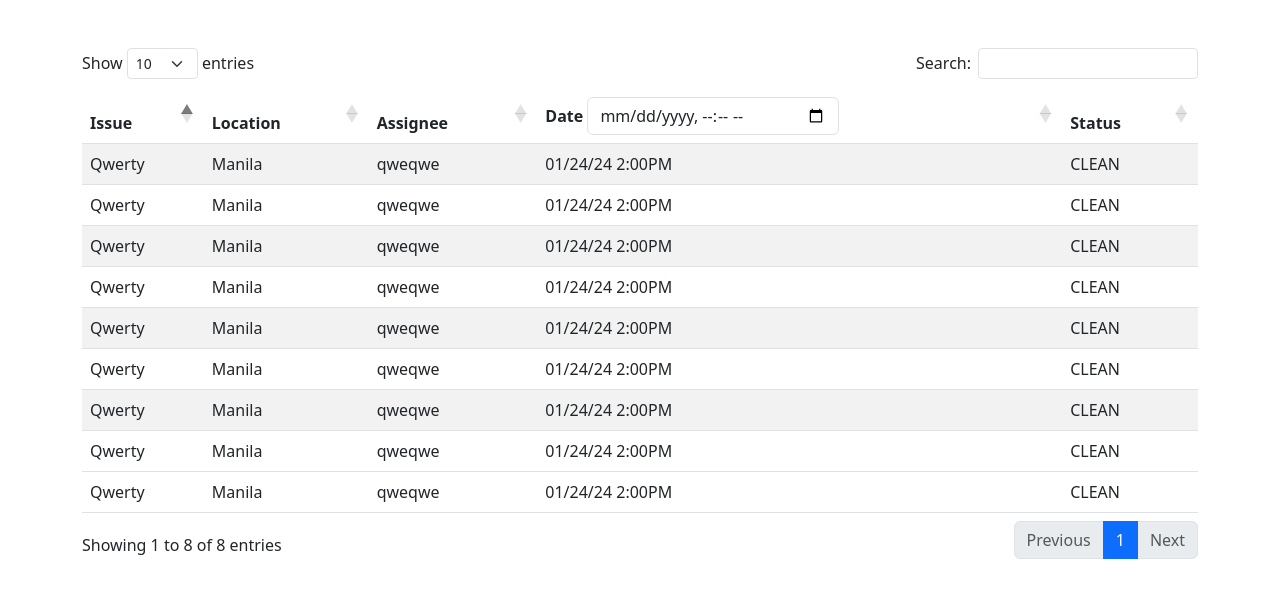
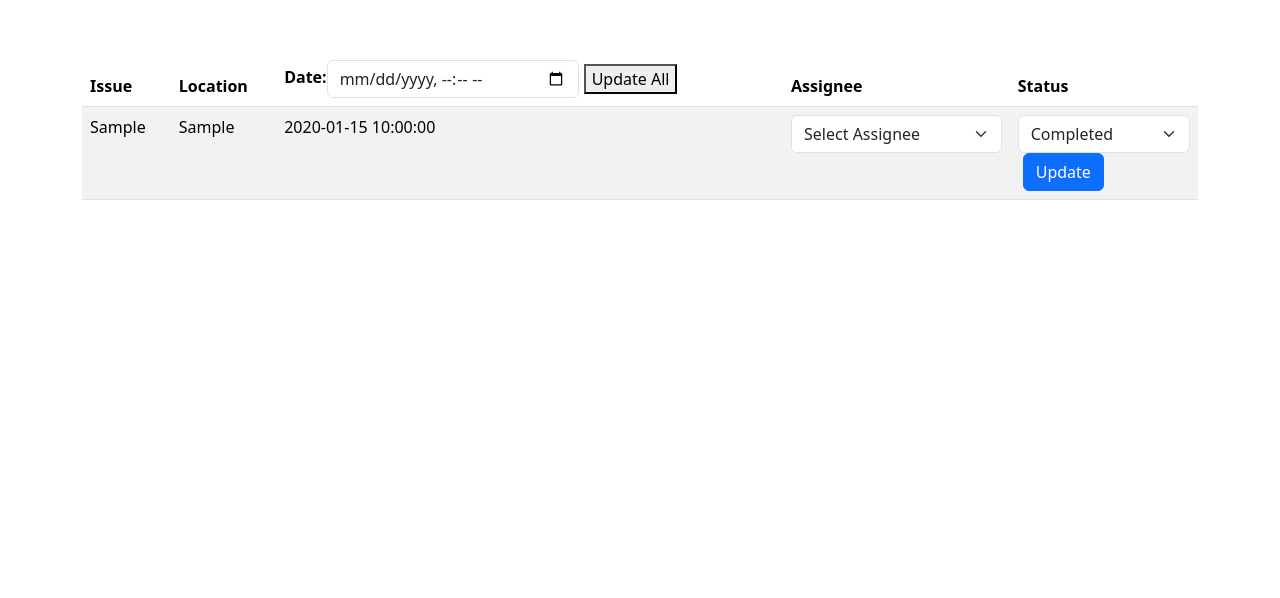
Before and after one commit to Duplication1/apartelleProject, a PHP site: page /housekeepingAndMaintenance/maintenance_alerts.php in a window 1280 px wide. Shown: the top 598 px of the page. Run offline with PHP 8.4, Linux system fonts and the light colour scheme; tables that the repository leaves empty or names only in its code hold one stand-in row (values such as "Sample post"); some libraries are stand-ins or nearby versions.

Commit message:
maintenance alerts done

```diff
--- a/housekeepingAndMaintenance/maintenance_alerts.php
+++ b/housekeepingAndMaintenance/maintenance_alerts.php
@@ -3,133 +3,138 @@
 <head>
     <meta charset="UTF-8">
     <meta name="viewport" content="width=device-width, initial-scale=1.0">
-    <title>Document</title>
-
+    <title>Maintenance Schedule</title>
     <link href="https://cdn.jsdelivr.net/npm/bootstrap@5.3.3/dist/css/bootstrap.min.css" rel="stylesheet" integrity="sha384-QWTKZyjpPEjISv5WaRU9OFeRpok6YctnYmDr5pNlyT2bRjXh0JMhjY6hW+ALEwIH" crossorigin="anonymous">
-    <script src="https://cdn.jsdelivr.net/npm/bootstrap@5.3.3/dist/js/bootstrap.bundle.min.js" integrity="sha384-YvpcrYf0tY3lHB60NNkmXc5s9fDVZLESaAA55NDzOxhy9GkcIdslK1eN7N6jIeHz" crossorigin="anonymous"></script>
-    <link rel="stylesheet" href="https://cdnjs.cloudflare.com/ajax/libs/twitter-bootstrap/5.3.0/css/bootstrap.min.css">
     <link rel="stylesheet" href="https://cdn.datatables.net/2.1.8/css/dataTables.bootstrap5.css">
-    <link rel="stylesheet" href="style.css" />
-    <link rel="preconnect" href="https://fonts.googleapis.com">
-    <link rel="preconnect" href="https://fonts.gstatic.com" crossorigin>
-    <link href="https://fonts.googleapis.com/css2?family=Figtree:ital,wght@0,300..900;1,300..900&display=swap" rel="stylesheet">
-    <link rel="preconnect" href="https://fonts.gstatic.com" crossorigin>
-    <link href="https://fonts.googleapis.com/css2?family=Poppins:ital,wght@0,100;0,200;0,300;0,400;0,500;0,600;0,700;0,800;0,900;1,100;1,200;1,300;1,400;1,500;1,600;1,700;1,800;1,900&display=swap" rel="stylesheet">
     <style>
-        /* Add some basic styling for the table */
-        .stock-levels-table {
+        .maintenance-table {
             width: 100%;
-            border-collapse: collapse; /* Combine borders */
-            margin-top: 20px; /* Space between buttons and table */
+            border-collapse: collapse;
+            margin-top: 20px;
         }
-        .stock-levels-table th, .stock-levels-table td {
+        .maintenance-table th, .maintenance-table td {
             padding: 12px;
-            border: 1px solid #ddd; /* Light grey border */
-            text-align: left; /* Align text to the left */
+            border: 1px solid #ddd;
+            text-align: left;
         }
-        .stock-levels-table th {
-            background-color: #f2f2f2; /* Light grey background for header */
+        .maintenance-table th {
+            background-color: #f2f2f2;
         }
-        .stock-levels-table tr:hover {
-            background-color: #f5f5f5; /* Change background color on hover */
+        .maintenance-table tr:hover {
+            background-color: #f5f5f5;
         }
     </style>
 </head>
 <body>
 
-<!-- Table for displaying cleanng schedules -->
 <div class="container pt-5">
 <table id="example" class="table table-striped" style="width:100%">
         <thead>
             <tr>
-                <th> Issue </th>
-                <th> Location </th>
-                <th> Assignee </th>
-                <th> Date
-                    <input type="datetime-local" class="form-control mt-1" style="width: auto; display: inline-block;" />
+                <th>Issue</th>
+                <th>Location</th>
+                <th>
+                    <form id="updateDateForm" action="housekeepingAndMaintenance/update_maintenance_schedule.php" method="POST">
+                        <div class="d-flex align-items-center">
+                            <label for="updateDateInputMaintenance" class="mr-2">Date:</label>
+                            <input type="datetime-local" id="updateDateInputMaintenance" name="newDate" class="form-control mt-1" style="width: auto; display: inline-block;" />
+                            <button type="submit" id="btn-update-all-maintenance" class="btn-update btn-sm mt-1" style="margin-left: 5px;">Update All</button>
+                        </div>
+                    </form>
                 </th>
-                <th>Status</th>
+                <th>Assignee</th> <!-- Assignee Column -->
+                <th>Status</th> <!-- Status Column -->
             </tr>
         </thead>
         <tbody>
-            <tr>
-                <td> Qwerty </td>
-                <td> Manila </td>
-                <td> qweqwe </td>
-                <td> 01/24/24 2:00PM </td>
-                <td> CLEAN </td>
-            </tr>
-            <tr>
-            <td> Qwerty </td>
-                <td> Manila </td>
-                <td> qweqwe </td>
-                <td> 01/24/24 2:00PM </td>
-                <td> CLEAN </td>
-            </tr>
-            <tr>
-            <td> Qwerty </td>
-                <td> Manila </td>
-                <td> qweqwe </td>
-                <td> 01/24/24 2:00PM </td>
-                <td> CLEAN </td>
-            </tr>
-            <tr>
-            <td> Qwerty </td>
-                <td> Manila </td>
-                <td> qweqwe </td>
-                <td> 01/24/24 2:00PM </td>
-                <td> CLEAN </td>
-            </tr>
-            <tr>
-            <td> Qwerty </td>
-                <td> Manila </td>
-                <td> qweqwe </td>
-                <td> 01/24/24 2:00PM </td>
-                <td> CLEAN </td>
-            </tr>
-            <tr>
-            <td> Qwerty </td>
-                <td> Manila </td>
-                <td> qweqwe </td>
-                <td> 01/24/24 2:00PM </td>
-                <td> CLEAN </td>
-            </tr>
-            <tr>
-            <td> Qwerty </td>
-                <td> Manila </td>
-                <td> qweqwe </td>
-                <td> 01/24/24 2:00PM </td>
-                <td> CLEAN </td>
-            </tr>
-            <tr>
-            <td> Qwerty </td>
-                <td> Manila </td>
-                <td> qweqwe </td>
-                <td> 01/24/24 2:00PM </td>
-                <td> CLEAN </td>
-            </tr>
+        <?php
+        // Database connection
+        $host = 'localhost';
+        $db = 'apartelle_db';
+        $user = 'root';
+        $pass = '';
+
+        // Create connection
+        $conn = new mysqli($host, $user, $pass, $db);
+
+        // Check connection
+        if ($conn->connect_error) {
+            die("Connection failed: " . $conn->connect_error);
+        }
+
+        // Fetch data from the maintenance_schedules table, including the assignee's name
+        $sql = "
+            SELECT
+                ms.id,
+                ms.issue,
+                ms.location,
+                ms.scheduled_date,
+                CONCAT(e.firstname, ' ', e.lastname) AS assignee_name,
+                ms.status,
+                ms.assignee
+            FROM maintenance_schedules ms
+            LEFT JOIN employee_tbl e ON ms.assignee = e.employee_id
+        ";
+        $result = $conn->query($sql);
+
+        if ($result->num_rows > 0) {
+            while ($row = $result->fetch_assoc()) {
+                echo "<tr>";
+                echo "<td style='display:none;'>" . htmlspecialchars($row['id']) . "</td>"; // Hidden ID
+                echo "<td>" . htmlspecialchars($row['issue']) . "</td>";
+                echo "<td>" . htmlspecialchars($row['location']) . "</td>";
+                echo "<td class='date-cell'>" . htmlspecialchars($row['scheduled_date']) . "</td>";
+
+                // Assignee dropdown is moved to the "Assignee" column now
+                echo "<td>
+                    <select class='form-select assignee-dropdown-maintenance' data-schedule-id='" . $row['id'] . "'>
+                    <option value=''>Select Assignee</option>";
+
+                // Fetch available maintenance workers for the dropdown list **inside the loop** (to ensure each row gets its own options)
+                $workersSql = "SELECT employee_id, CONCAT(firstname, ' ', lastname) AS name FROM employee_tbl WHERE job = 'Maintenance Worker'";
+                $workersResult = $conn->query($workersSql);
+
+                // Check if there are any maintenance workers available and populate the dropdown
+                if ($workersResult->num_rows > 0) {
+                    while ($worker = $workersResult->fetch_assoc()) {
+                        $selected = ($row['assignee'] == $worker['employee_id']) ? ' selected' : '';
+                        echo "<option value='" . $worker['employee_id'] . "'$selected>" . htmlspecialchars($worker['name']) . "</option>";
+                    }
+                }
+
+                echo "</select></td>";
+
+                // Status dropdown is now moved to the "Status" column
+                echo "<td class='status-cell'>
+                    <select class='form-select status-dropdown'>
+                        <option value='Pending'" . ($row['status'] == 'Pending' ? ' selected' : '') . ">Pending</option>
+                        <option value='In Progress'" . ($row['status'] == 'In Progress' ? ' selected' : '') . ">In Progress</option>
+                        <option value='Completed'" . ($row['status'] == 'Completed' ? ' selected' : '') . ">Completed</option>
+                        <option value='On Hold'" . ($row['status'] == 'On Hold' ? ' selected' : '') . ">On Hold</option>
+                    </select>
+                    <button class='btn btn-primary btn-update btn-maintenance' data-id='" . $row['id'] . "' style='margin-left: 5px;'>Update</button>
+                </td>";
+
+                echo "</tr>";
+            }
+        } else {
+            echo "<tr><td colspan='5'>No records found</td></tr>";
+        }
+
+        // Close the connection
+        $conn->close();
+        ?>
 
         </tbody>
-        <tfoot>
-            <tr>
-            <td> Qwerty </td>
-                <td> Manila </td>
-                <td> qweqwe </td>
-                <td> 01/24/24 2:00PM </td>
-                <td> CLEAN </td>
-            </tr>
-        </tfoot>
     </table>
 </div>
+
 <script src="https://code.jquery.com/jquery-3.7.1.js"></script>
-<script src="https://cdnjs.cloudflare.com/ajax/libs/twitter-bootstrap/5.3.0/js/bootstrap.bundle.min.js"></script>
 <script src="https://cdn.datatables.net/2.1.8/js/dataTables.js"></script>
 <script src="https://cdn.datatables.net/2.1.8/js/dataTables.bootstrap5.js"></script>
 
-<script src="script.js"></script>
-
 <script>
-new DataTable('#example');
+// Your JavaScript or AJAX code here, e.g., to handle updates, etc.
 </script>
 
 </body>
```
Also changed, not shown: dashboard.php (+105 -0 lines), housekeepingAndMaintenance/update_maintenance_assignee.php (added, +52 -0 lines), housekeepingAndMaintenance/update_maintenance_schedule.php (added, +83 -0 lines), securityAndSafety/uploads/673186cf29ecd_logo.png (added).
